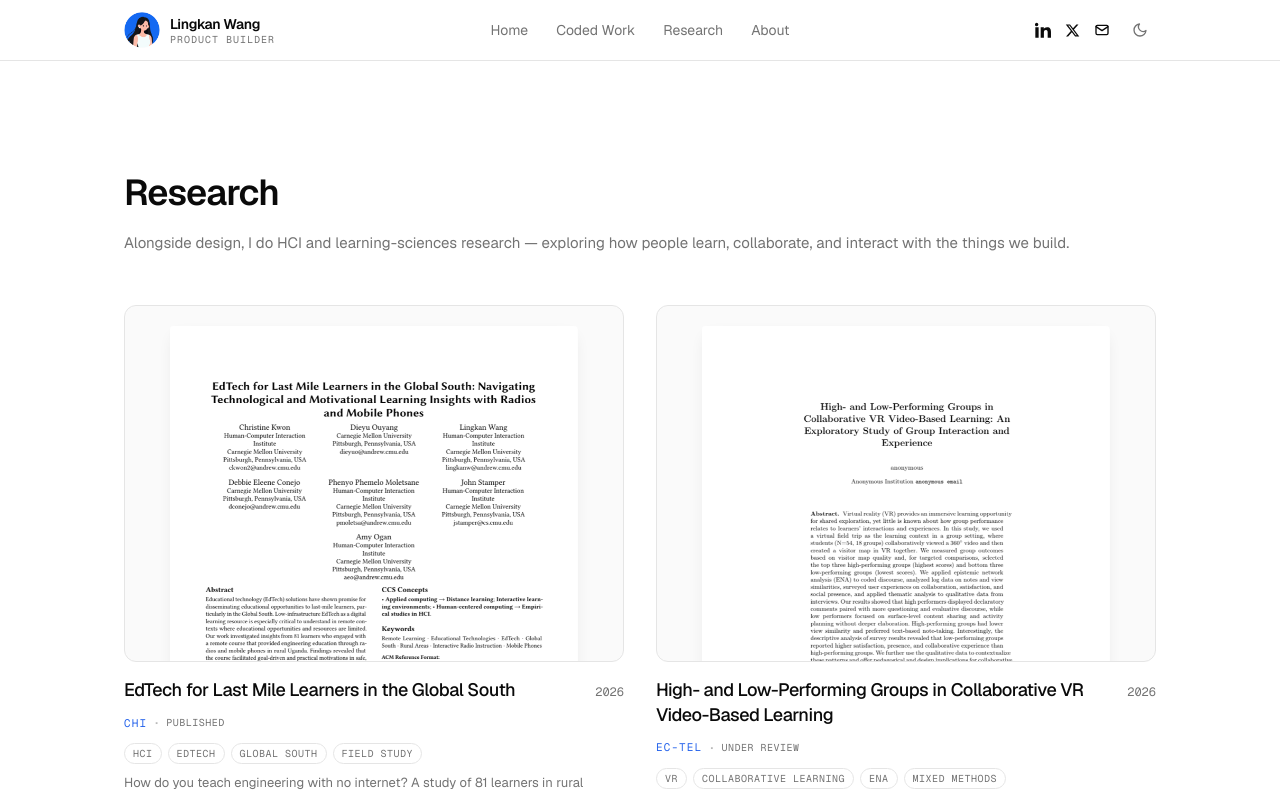
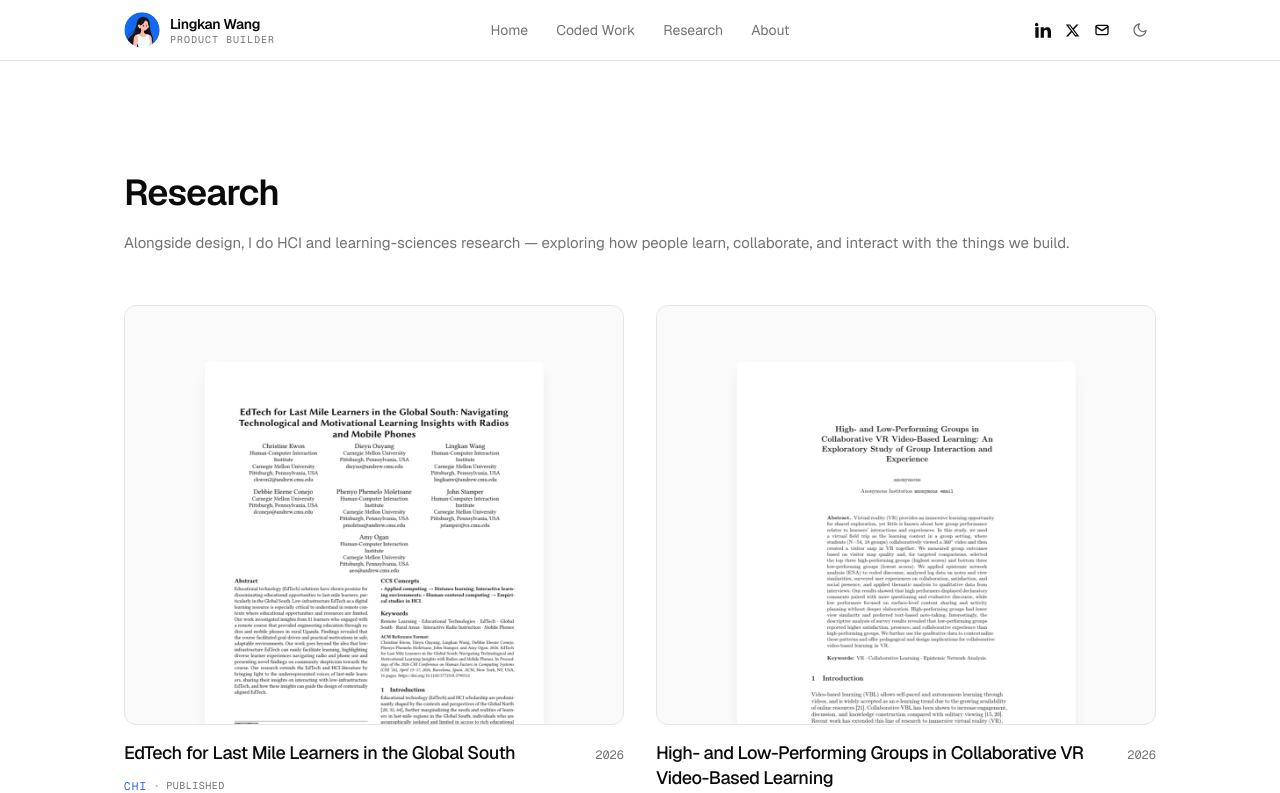
Before and after one commit to lingkan-wang/lingkan-wang.github.io, a Next.js app: page /research in a window 1280 px wide. Shown: the top 793 px of the page. Built offline with nearby package versions, Linux system fonts and the light colour scheme.

Commit message:
style(research): match Coded Work frame size (500x420 fixed); smaller paper, larger top grey gap

```diff
--- a/components/research-card.tsx
+++ b/components/research-card.tsx
@@ -28,9 +28,9 @@ export function ResearchCard({ p }: { p: Paper }) {
     <>
       {/* grey "pocket": the paper sits in it showing ~2/3, bottom third clipped
           below the frame. On hover it floats up like it's pulled out a touch. */}
-      <div className="relative aspect-[7/5] overflow-hidden rounded-xl border border-border bg-[#fafafa]">
+      <div className="relative h-[420px] overflow-hidden rounded-xl border border-border bg-[#fafafa]">
         <motion.div
-          className="absolute left-1/2 top-5 w-[82%] overflow-hidden rounded-t-[4px] bg-white ring-1 ring-black/[0.06]"
+          className="absolute left-1/2 top-14 w-[68%] overflow-hidden rounded-t-[4px] bg-white ring-1 ring-black/[0.06]"
           initial={false}
           style={{ x: "-50%", aspectRatio: "773 / 1000", boxShadow: REST }}
           animate={reduce ? { boxShadow: hovered ? LIFT : REST } : { y: hovered ? -12 : 0, boxShadow: hovered ? LIFT : REST }}
```
